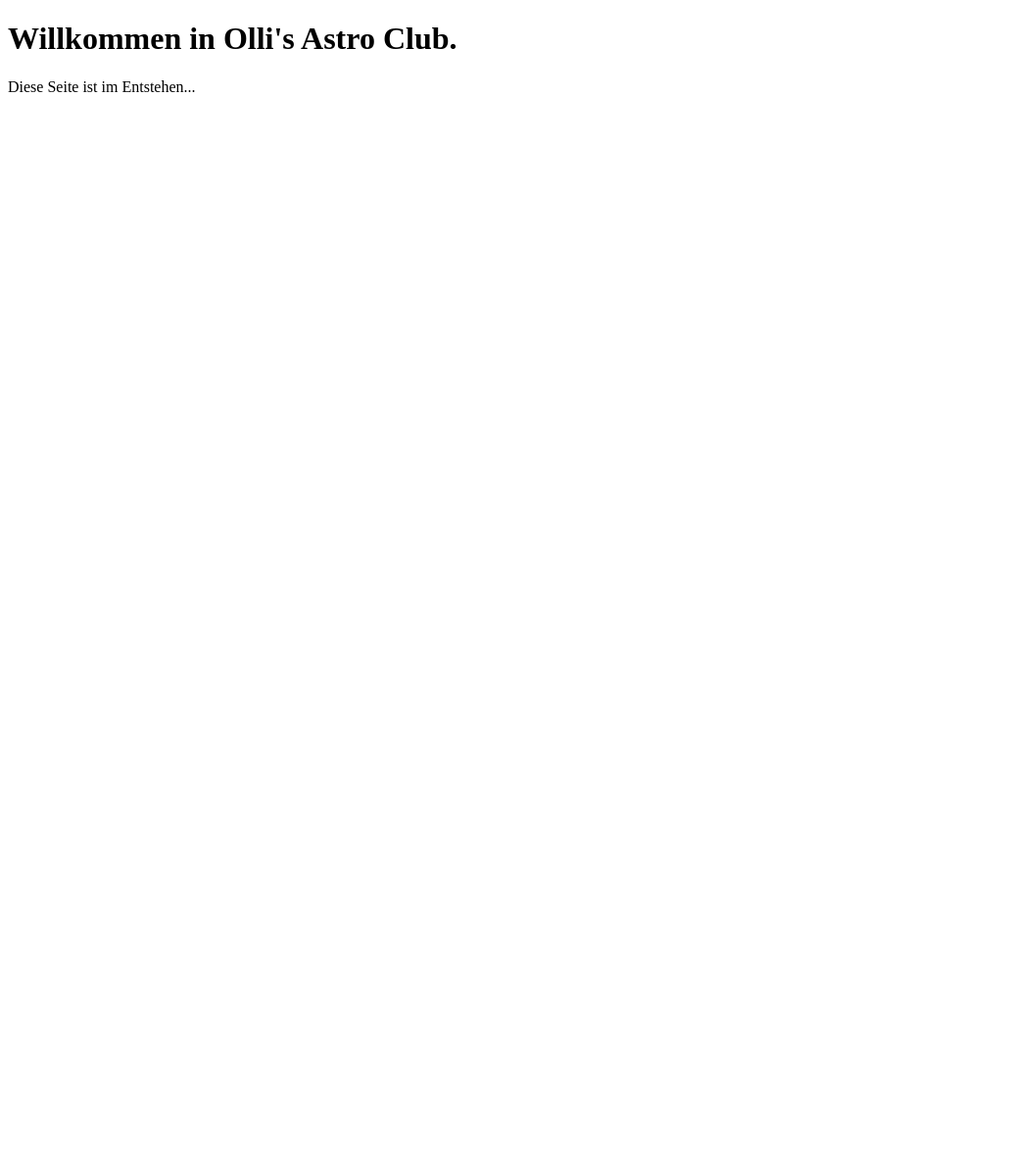
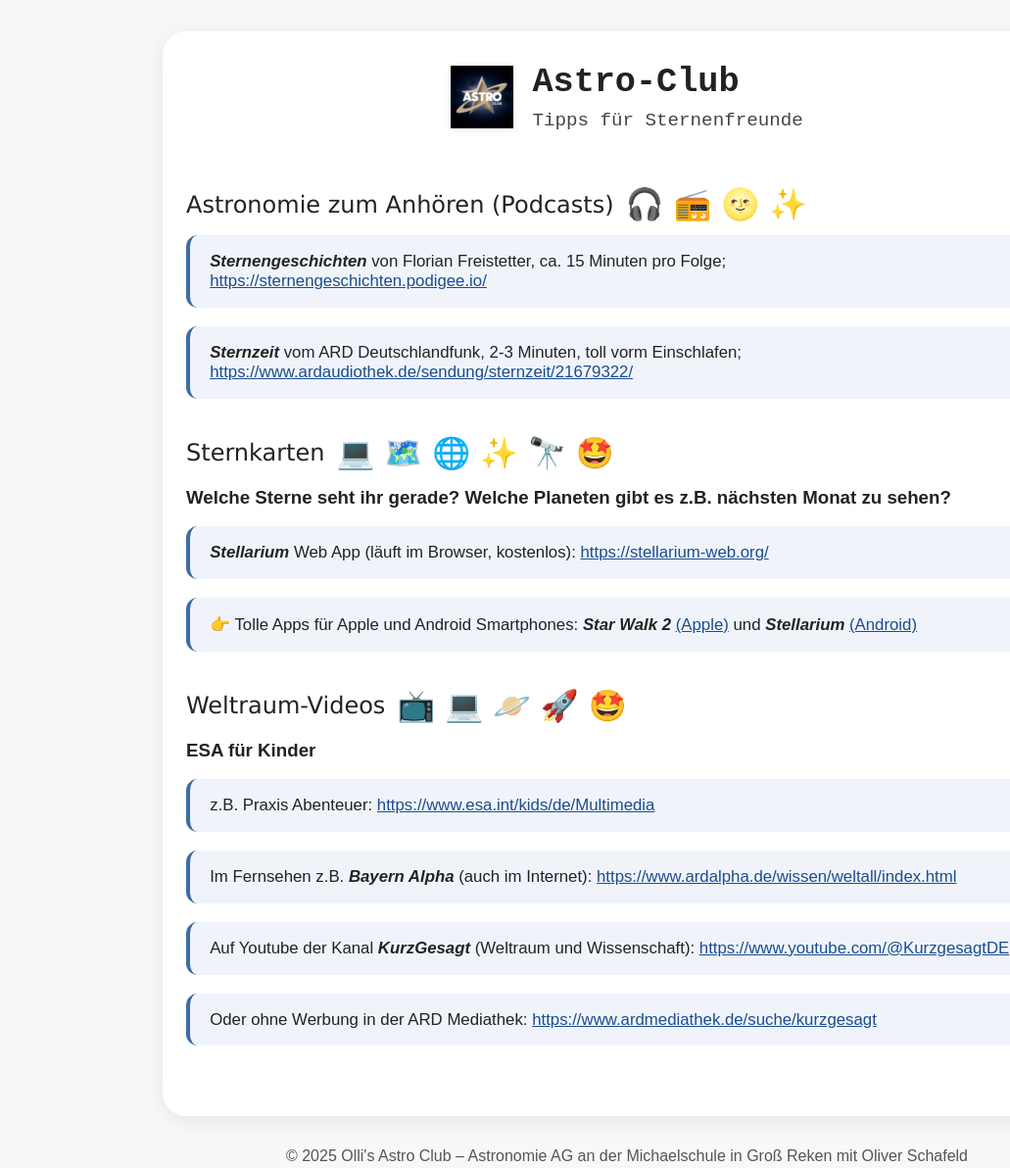
Before and after one commit to schafeld/ollis-astro-club, a plain HTML site: page index.html in a window 1280 px wide. Shown: the whole page at 98% size, without its empty margins (0-1031 px from the left). Before the commit the page ends 800 px from the top, so only its background shows below. Drawn offline with Linux system fonts and the light colour scheme.

Commit message:
add first page (astro software and podcast tips)

```diff
--- a/index.html
+++ b/index.html
@@ -3,12 +3,84 @@
 <head>
     <meta charset="UTF-8">
     <meta name="viewport" content="width=device-width, initial-scale=1.0">
-    <title>Olli's Astro Club.</title>
+    <title>Olli's Astro Club – Astronomie AG an der Michaelschule in Groß Reken mit Oliver Schafeld</title>
+    <meta name="description" content="Tipps, Links und Empfehlungen für Sternenfreunde, Schüler und alle, die sich für Astronomie begeistern. Podcasts, Apps, Sternkarten, Videos und mehr von Olli's Astro Club an der Michaelschule Groß Reken.">
+    <meta name="keywords" content="Astronomie, Sternenfreunde, Podcasts, Apps, Sternkarten, Videos, Kinder, Schule, Michaelschule, Groß Reken, Olli, Oliver Schafeld, Weltraum, ESA, Bayern Alpha, KurzGesagt, Star Walk, Stellarium">
+    <meta name="author" content="Oliver Schafeld">
+    <meta property="og:title" content="Olli's Astro Club – Astronomie AG an der Michaelschule in Groß Reken">
+    <meta property="og:description" content="Tipps, Links und Empfehlungen für Sternenfreunde, Schüler und alle, die sich für Astronomie begeistern. Podcasts, Apps, Sternkarten, Videos und mehr.">
+    <meta property="og:type" content="website">
+    <meta property="og:locale" content="de_DE">
+    <meta property="og:url" content="https://ollis-astro-club.com/">
+    <meta property="og:site_name" content="Olli's Astro Club">
+    <link rel="canonical" href="https://ollis-astro-club.com/">
+    <link rel="stylesheet" href="style.css">
 </head>
 <body>
-    <h1>Willkommen in Olli's Astro Club.</h1>
+    <main class="astro-main">
+        <header class="astro-header">
+            <div class="astro-header-flex">
+                <img src="assets/logo-astro-club-300x300.png" alt="Astro Club Logo" class="astro-logo" width="64" height="64">
+                <div>
+                    <h1>Astro-Club</h1>
+                    <p class="subtitle">Tipps für Sternenfreunde</p>
+                </div>
+            </div>
+        </header>
 
-    <p>Diese Seite ist im Entstehen...</p>
+        <section class="astro-section podcasts">
+            <h2>Astronomie zum Anhören (Podcasts) <span class="emoji">🎧 📻 🌝 ✨</span></h2>
+            <div class="podcast-list">
+                <div class="podcast-item">
+                    <strong>Sternengeschichten</strong> von Florian Freistetter, ca. 15 Minuten pro Folge;<br>
+                    <a href="https://sternengeschichten.podigee.io/" target="_blank">https://sternengeschichten.podigee.io/</a>
+                </div>
+                <div class="podcast-item">
+                    <strong>Sternzeit</strong> vom ARD Deutschlandfunk, 2-3 Minuten, toll vorm Einschlafen;<br>
+                    <a href="https://www.ardaudiothek.de/sendung/sternzeit/21679322/" target="_blank">https://www.ardaudiothek.de/sendung/sternzeit/21679322/</a>
+                </div>
+            </div>
+        </section>
 
+        <section class="astro-section apps">
+            <h2>Sternkarten <span class="emoji">💻 🗺️ 🌐 ✨ 🔭 🤩</span></h2>
+            <h3>Welche Sterne seht ihr gerade? Welche Planeten gibt es z.B. nächsten Monat zu sehen?</h3>
+            <div class="app-list">
+                <div class="app-item">
+                    <strong>Stellarium</strong> Web App (läuft im Browser, kostenlos):
+                    <a href="https://stellarium-web.org/" target="_blank">https://stellarium-web.org/</a>
+                </div>
+                <div class="app-item">
+                    👉 Tolle Apps für Apple und Android Smartphones:
+                    <strong>Star Walk 2</strong> <a href="https://apps.apple.com/de/app/star-walk-2-ads-sternenhimmel/id112481571" target="_blank">(Apple)</a> und <strong>Stellarium</strong> <a href="https://play.google.com/store/apps/details?id=com.noctuasoftware.stellarium_free&hl=de" target="_blank">(Android)</a>
+                </div>
+            </div>
+        </section>
+
+
+
+        <section class="astro-section kids-media">
+            <h2>Weltraum-Videos <span class="emoji">📺 💻 🪐 🚀 🤩</span></h3>
+            <h3>ESA für Kinder</h2>
+            <div class="kids-list">
+                <div class="kids-item">
+                    z.B. Praxis Abenteuer: <a href="https://www.esa.int/kids/de/Multimedia" target="_blank">https://www.esa.int/kids/de/Multimedia</a>
+                </div>
+                <div class="kids-item">
+                    Im Fernsehen z.B. <strong>Bayern Alpha</strong> (auch im Internet): <a href="https://www.ardalpha.de/wissen/weltall/index.html" target="_blank">https://www.ardalpha.de/wissen/weltall/index.html</a>
+                </div>
+                <div class="kids-item">
+                    Auf Youtube der Kanal <strong>KurzGesagt</strong> (Weltraum und Wissenschaft): <a href="https://www.youtube.com/@KurzgesagtDE" target="_blank">https://www.youtube.com/@KurzgesagtDE</a>
+                </div>
+                <div class="kids-item">
+                    Oder ohne Werbung in der ARD Mediathek: <a href="https://www.ardmediathek.de/suche/kurzgesagt" target="_blank">https://www.ardmediathek.de/suche/kurzgesagt</a>
+                </div>
+            </div>
+        </section>
+
+    </main>
+    <footer class="astro-footer">
+        <p>&copy; 2025 Olli's Astro Club – Astronomie AG an der Michaelschule in Groß Reken mit Oliver Schafeld</p>
+    </footer>
 </body>
 </html>
--- /dev/null
+++ b/style.css
@@ -0,0 +1,125 @@
+/* Footer styling */
+.astro-footer {
+  text-align: center;
+  margin: 2rem auto 1.5rem auto;
+  color: #555;
+  font-size: 1em;
+}
+/*
+  Astro Club Stylesheet
+  Responsive and inspired by Tipps-Links-Astro-Podcasts.svg
+*/
+
+body {
+  margin: 0;
+  font-family: 'Arial', 'Helvetica Neue', Arial, sans-serif;
+  background: #f8f8f8;
+  color: #222;
+}
+
+.astro-main {
+  max-width: 900px;
+  margin: 2rem auto;
+  background: #fff;
+  border-radius: 1.5rem;
+  box-shadow: 0 4px 24px rgba(0,0,0,0.08);
+  padding: 2rem 1.5rem;
+}
+
+.astro-header {
+  margin-bottom: 2.5rem;
+}
+.astro-header-flex {
+  display: flex;
+  align-items: center;
+  gap: 1.2rem;
+  justify-content: center;
+}
+.astro-logo {
+  width: 64px;
+  height: 64px;
+  /* border-radius: 50%; */
+  margin-bottom: 20px;
+  box-shadow: 0 2px 8px rgba(0,0,0,0.08);
+  background: #fff;
+  object-fit: cover;
+}
+.astro-header h1 {
+  font-family: 'Courier New', Courier, monospace;
+  font-weight: 700;
+  font-size: 2.2rem;
+  margin: 0;
+}
+.subtitle {
+  font-family: 'Courier New', Courier, monospace;
+  font-size: 1.2rem;
+  color: #444;
+  margin-top: 0.5rem;
+}
+
+.astro-section {
+  margin-bottom: 2.5rem;
+}
+.astro-section h2 {
+  font-family: 'Lucida Grande', 'Arial', sans-serif;
+  font-size: 1.5rem;
+  font-weight: 500;
+  margin-bottom: 1rem;
+  display: flex;
+  align-items: center;
+  gap: 0.5em;
+}
+.emoji {
+  font-size: 1.3em;
+  line-height: 1;
+}
+
+.podcast-list, .app-list, .kids-list {
+  display: flex;
+  flex-direction: column;
+  gap: 1.2em;
+}
+.podcast-item, .app-item, .kids-item {
+  background: #f0f4fa;
+  border-left: 4px solid #3a6ea5;
+  padding: 1em 1.2em;
+  border-radius: 0.7em;
+  font-size: 1.05em;
+}
+.podcast-item strong, .app-item strong, .kids-item strong {
+  font-style: italic;
+  font-weight: 700;
+}
+
+a {
+  color: #1a4d8f;
+  text-decoration: underline;
+  word-break: break-all;
+}
+a:hover {
+  color: #0d2c4a;
+}
+
+@media (max-width: 600px) {
+  .astro-main {
+    padding: 1rem 0.3rem;
+  }
+  .astro-header-flex {
+    flex-direction: column;
+    gap: 0.5rem;
+  }
+  .astro-logo {
+    width: 48px;
+    height: 48px;
+  }
+  .astro-header h1 {
+    font-size: 1.3rem;
+  }
+  .astro-section h2 {
+    font-size: 1.1rem;
+  }
+  .podcast-item, .app-item, .kids-item {
+    font-size: 0.98em;
+    padding: 0.7em 0.7em;
+  }
+}
```
Also changed, not shown: Tipps-Links-Astro-Podcasts.svg (added), assets/logo-astro-club-300x300.png (added).
